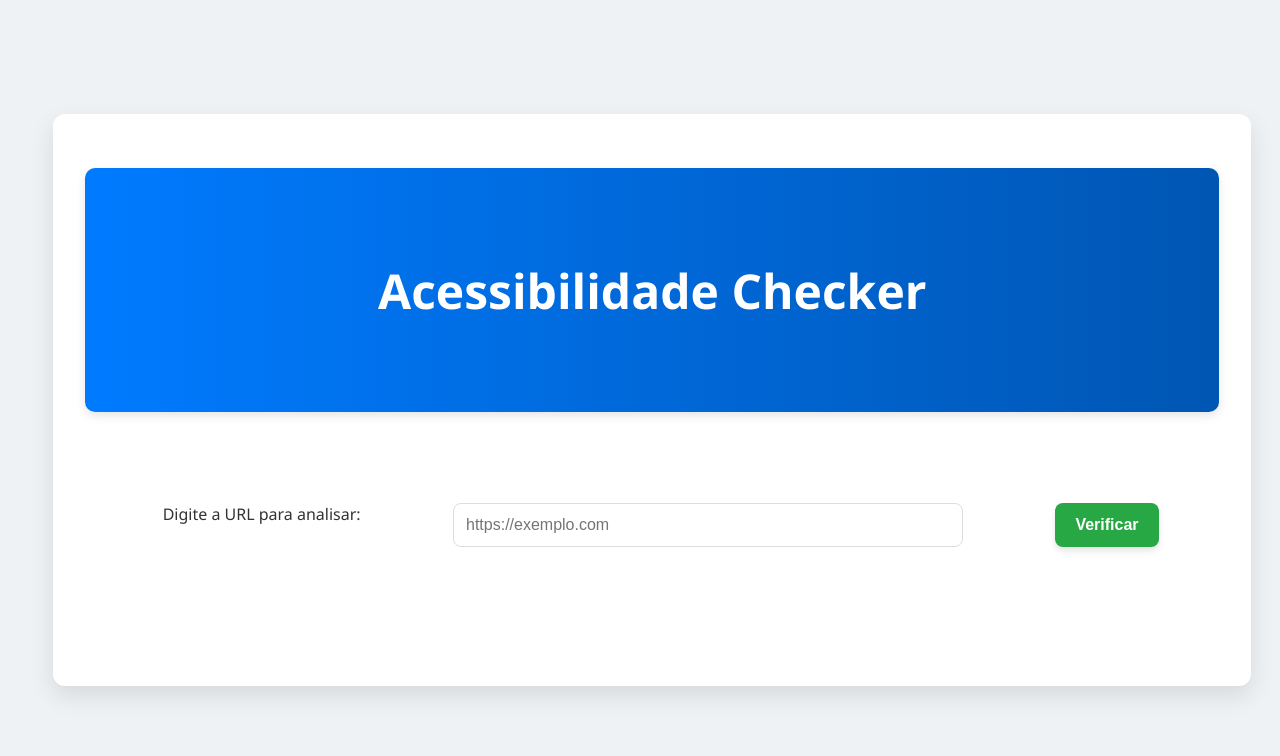
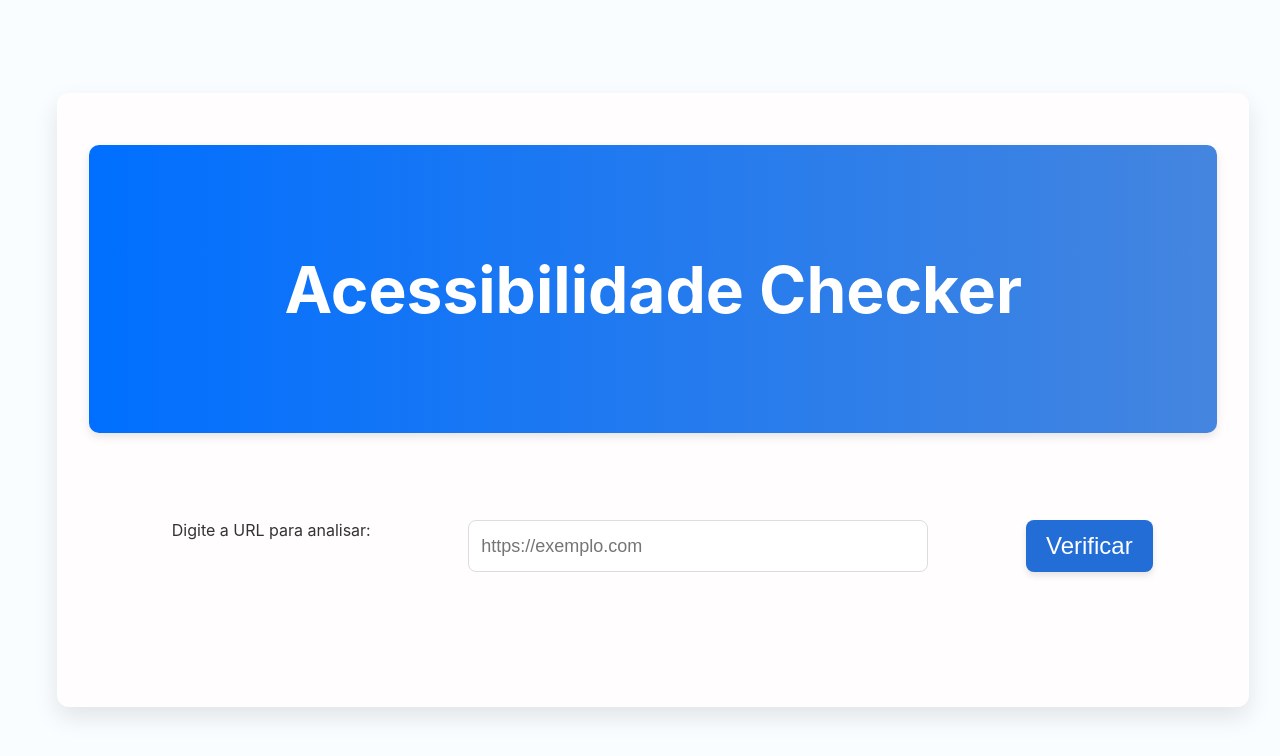
Before and after one commit to Gabriel-Oliviera42/acessibilidade-web, a plain HTML site: page frontend/index.html in a window 1280 px wide. Drawn offline with Linux system fonts and the light colour scheme.

Commit message:
melhorei o prompt

```diff
--- a/frontend/style.css
+++ b/frontend/style.css
@@ -1,8 +1,8 @@
 body {
-    font-family: 'Segoe UI', 'Roboto', 'Helvetica Neue', Arial, sans-serif;
+    font-family: 'Inter';
     margin: 0;
     padding: 0;
-    background-color: #eef2f5;
+    background-color: #fafdff;
     color: #333;
     display: flex;
     justify-content: center;
@@ -14,21 +14,21 @@ body {
     max-width: 90vw;
     width: 90%;
     padding: 2rem;
-    background-color: #fff;
+    background-color: #fffdfd;
     border-radius: 12px;
     box-shadow: 0 10px 25px rgba(0, 0, 0, 0.1);
 }
 
 header {
-    background: linear-gradient(to right, #007bff, #0056b3);
+    background: linear-gradient(to right, #006fff, #4485df);
     color: white;
     padding: 1.5rem;
     text-align: center;
     border-radius: 10px;
     margin-bottom: 2rem;
     box-shadow: 0 4px 10px rgba(0, 0, 0, 0.1);
-    font-size: 1.5rem;
-    font-weight: 600;
+    font-size: 32px;
+    font-weight: 500;
 }
 
 main {
@@ -50,31 +50,31 @@ input {
     padding: 12px;
     border: 1px solid #ddd;
     border-radius: 8px;
-    font-size: 1rem;
+    font-size: 18px;
     transition: all 0.3s ease;
 }
 
 input:focus {
     outline: none;
-    border-color: #007bff;
+    border-color: #002861;
     box-shadow: 0 0 0 3px rgba(0, 123, 255, 0.25);
 }
 
 button {
     padding: 12px 20px;
     cursor: pointer;
-    background-color: #28a745;
+    background-color: #226DD6;
     color: white;
     border: none;
     border-radius: 8px;
-    font-size: 1rem;
-    font-weight: 600;
+    font-size: 24px;
+    font-weight: 500;
     transition: all 0.3s ease;
     box-shadow: 0 4px 6px rgba(0, 0, 0, 0.1);
 }
 
 button:hover {
-    background-color: #218838;
+    background-color: #5122A9;
     transform: translateY(-2px);
     box-shadow: 0 6px 12px rgba(0, 0, 0, 0.15);
 }
```
Also changed, not shown: backend/server.js (+32 -6 lines).
